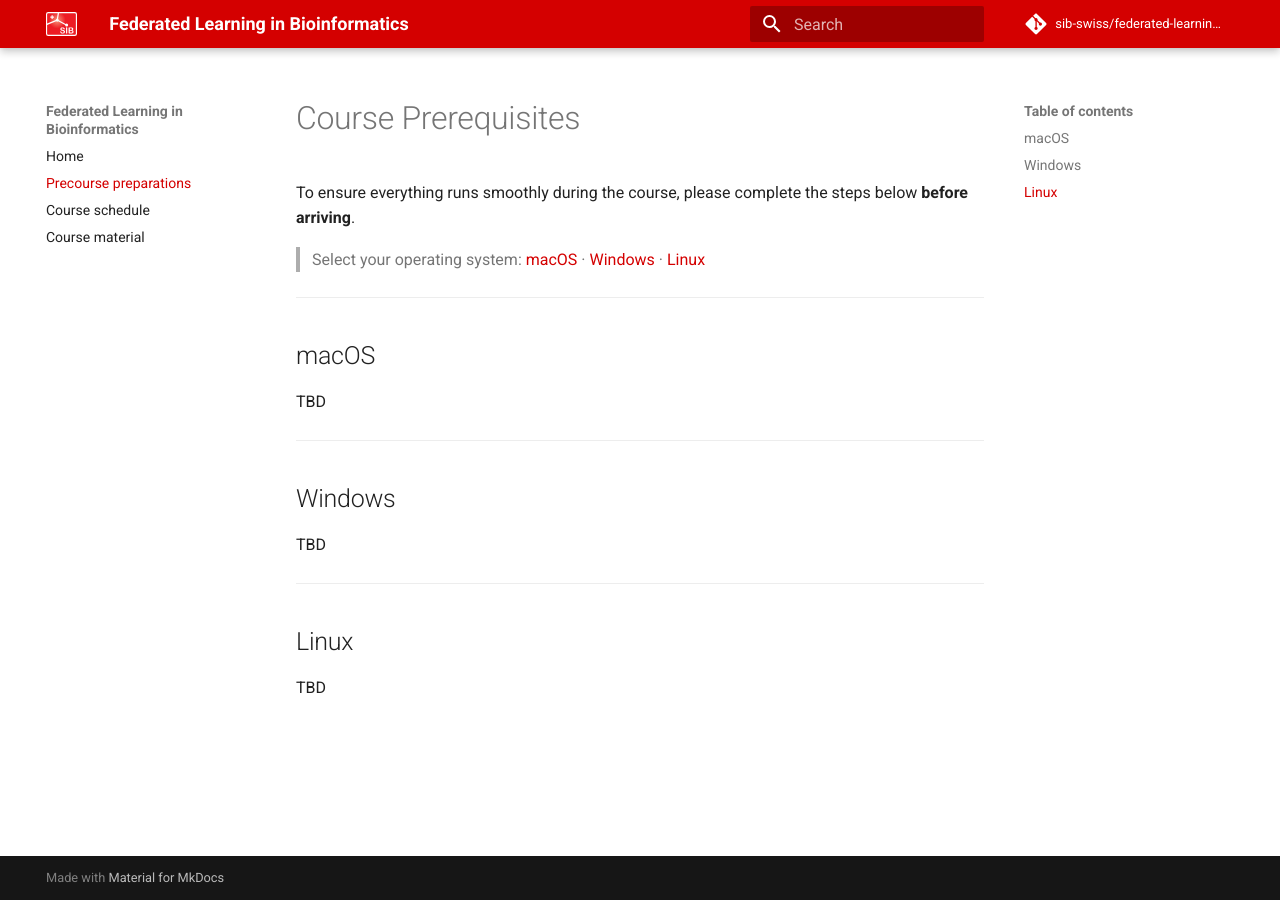
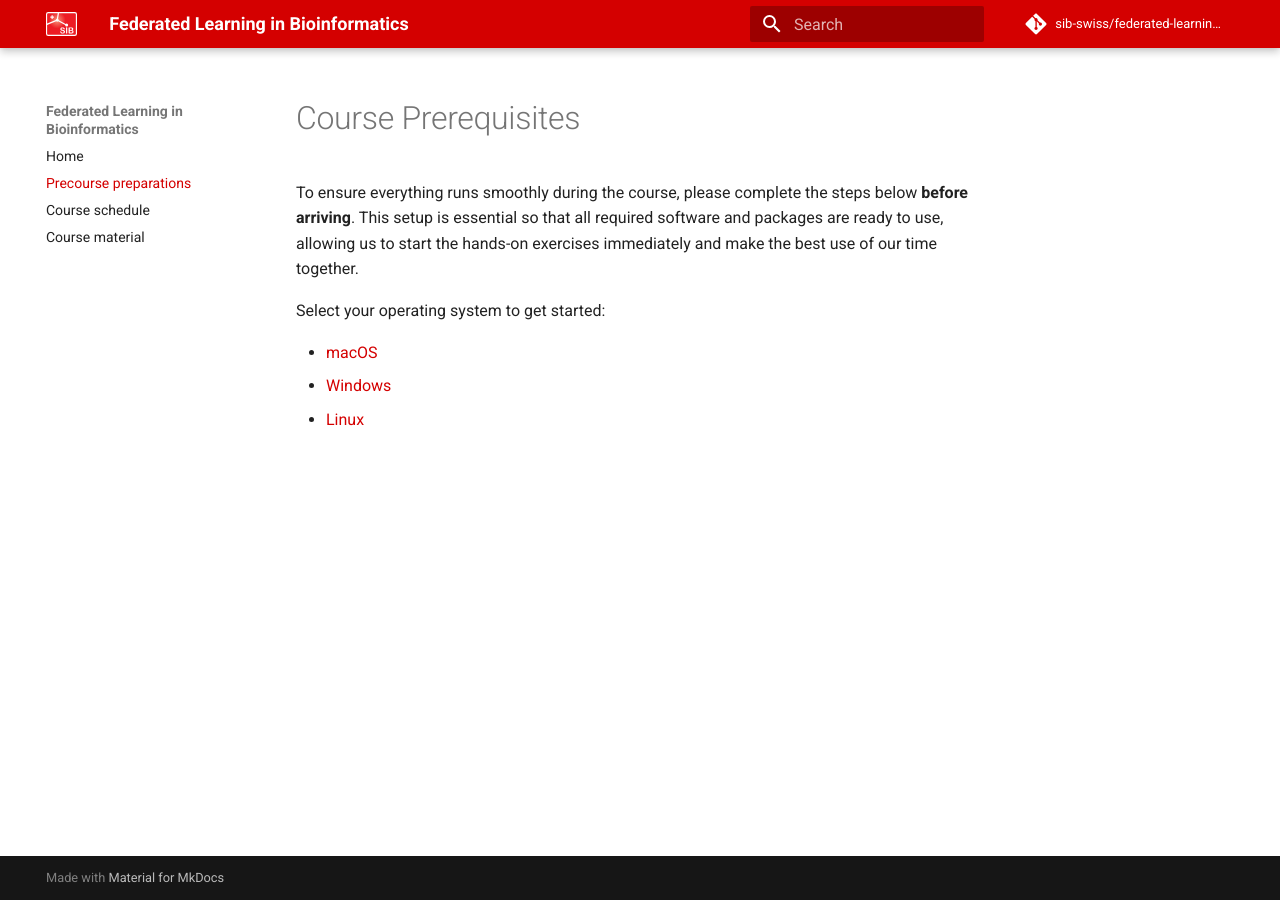
Before and after one commit to sib-swiss/federated-learning-training, an MkDocs documentation site: the page built from docs/precourse.md, in a window 1280 px wide. Built offline with MkDocs 1.6.1 and Material for MkDocs 9.7.7, drawn with Linux system fonts in a browser that asks for light colours; comment, search, counter and statistics services are not loaded.

Commit message:
new structure

```diff
--- a/docs/precourse.md
+++ b/docs/precourse.md
@@ -1,23 +1,9 @@
 # Course Prerequisites
 
-To ensure everything runs smoothly during the course, please complete the steps below **before arriving**.
+To ensure everything runs smoothly during the course, please complete the steps below **before arriving**. This setup is essential so that all required software and packages are ready to use, allowing us to start the hands-on exercises immediately and make the best use of our time together.
 
-> Select your operating system: [macOS](#macos) · [Windows](#windows) · [Linux](#linux)
+Select your operating system to get started:
 
----
-
-## macOS
-
-TBD
-
----
-
-## Windows
-
-TBD
-
----
-
-## Linux
-
-TBD
+- [macOS](macos.md)
+- [Windows](windows.md)
+- [Linux](linux.md)
```
Also changed, not shown: docs/macos.md (added, +1 -0 lines), docs/windows.md (added, +1 -0 lines), docs/linux.md (added).
